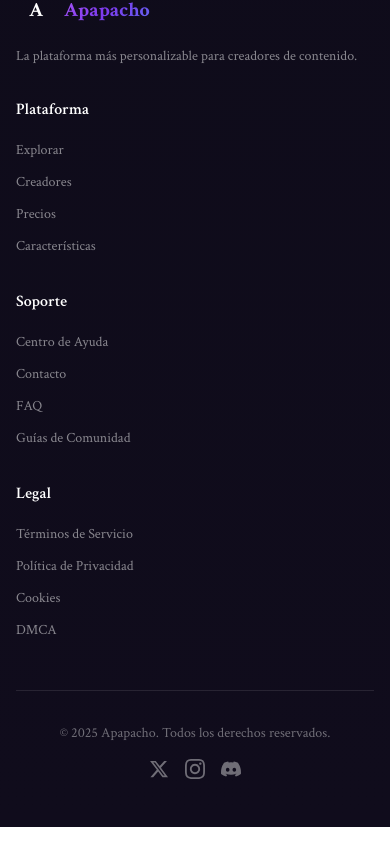
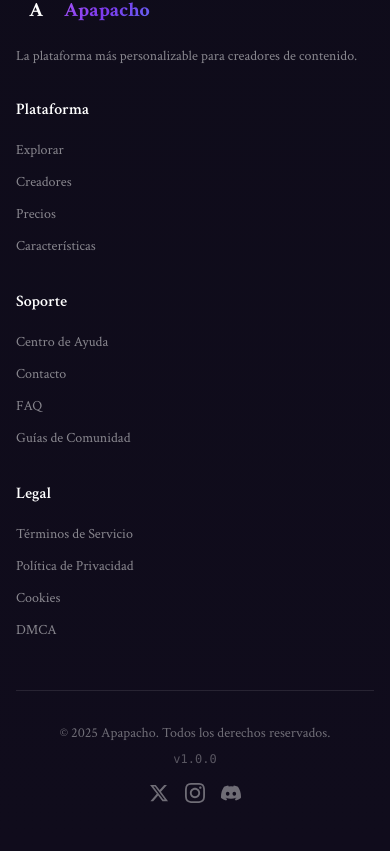
Before and after one commit to Nooxeel/apapacho, a Next.js app: page / in a window 390 px wide. Shown: the part 4316-5167 px from the top of the page. Before the commit the page ends 5143 px from the top, so only its background shows below. Built offline with nearby package versions, Linux system fonts and the light colour scheme; no server answers.

Commit message:
fix: improve cover image display with object-contain and add version number to footer

```diff
--- a/src/app/[username]/page.tsx
+++ b/src/app/[username]/page.tsx
@@ -436,15 +436,15 @@
         }}
       >
         {/* Cover Image */}
-        <div className="relative h-[300px] md:h-[400px] w-full overflow-hidden">
+        <div className="relative h-[300px] md:h-[400px] w-full overflow-hidden bg-black/40">
           <Image
             src={coverImageUrl}
             alt={`${creator.displayName} cover`}
             fill
-            className="object-cover"
+            className="object-contain"
             sizes="100vw"
             priority
-            quality={90}
+            quality={95}
           />
           <div className="absolute inset-0 bg-gradient-to-b from-transparent via-transparent to-black/80" />
         </div>
--- a/src/components/layout/Footer.tsx
+++ b/src/components/layout/Footer.tsx
@@ -101,9 +101,14 @@
         </div>
 
         <div className="mt-12 pt-8 border-t border-white/10 flex flex-col md:flex-row items-center justify-between gap-4">
-          <p className="text-white/40 text-sm">
-            © 2025 Apapacho. Todos los derechos reservados.
-          </p>
+          <div className="flex flex-col md:flex-row items-center gap-2 md:gap-4">
+            <p className="text-white/40 text-sm">
+              © 2025 Apapacho. Todos los derechos reservados.
+            </p>
+            <span className="text-white/30 text-xs font-mono">
+              v1.0.0
+            </span>
+          </div>
           <div className="flex items-center gap-4">
             <a
               href="https://twitter.com"
```
Also changed, not shown: 1 other file (tests, documents, lock files or other folders).
